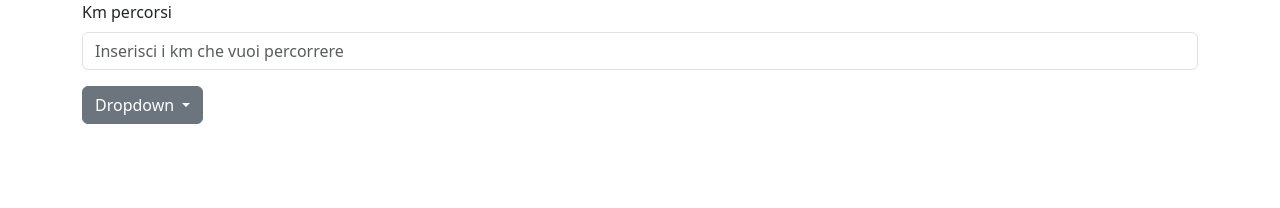
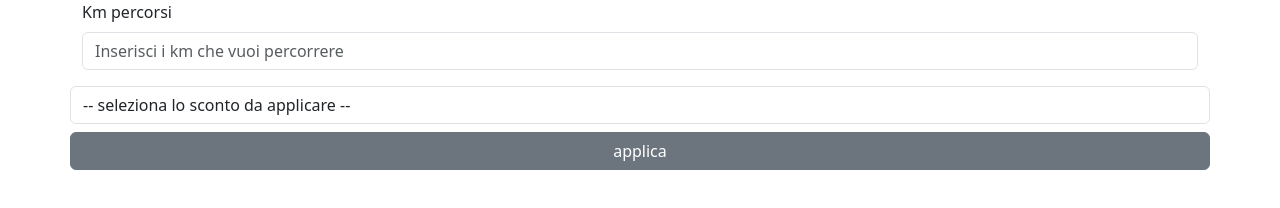
Before and after one commit to nicolaoo/js-biglietto-treno-form, a plain HTML site: page index.html in a window 1280 px wide. Drawn offline with nearby package versions, Linux system fonts and the light colour scheme.

Commit message:
FEAT ad select

```diff
--- a/index.html
+++ b/index.html
@@ -21,16 +21,13 @@
                 </div>
             </div>
             <div class="row">
-                <div class="dropdown">
-                    <button class="btn btn-secondary dropdown-toggle" type="button" data-bs-toggle="dropdown" aria-expanded="false">
-                      Dropdown
-                    </button>
-                    <ul class="dropdown-menu">
-                      <li><button class="dropdown-item" type="button">ciao</button></li>
-                      <li><button class="dropdown-item" type="button">Another action</button></li>
-                      <li><button class="dropdown-item" type="button">Something else here</button></li>
-                    </ul>
-                </div>
+                <select name="color" class="form-control mb-2" id="">
+                    <option value="">-- seleziona lo sconto da applicare --</option>
+                    <option value="red">Sconto under18</option>
+                    <option value="2">Sconto over65</option>
+                    <option value="3">Nessuno sconto</option>
+                  </select>
+                <input type="button" class="btn btn-secondary" value="applica">
             </div>
         </div>
 
```
